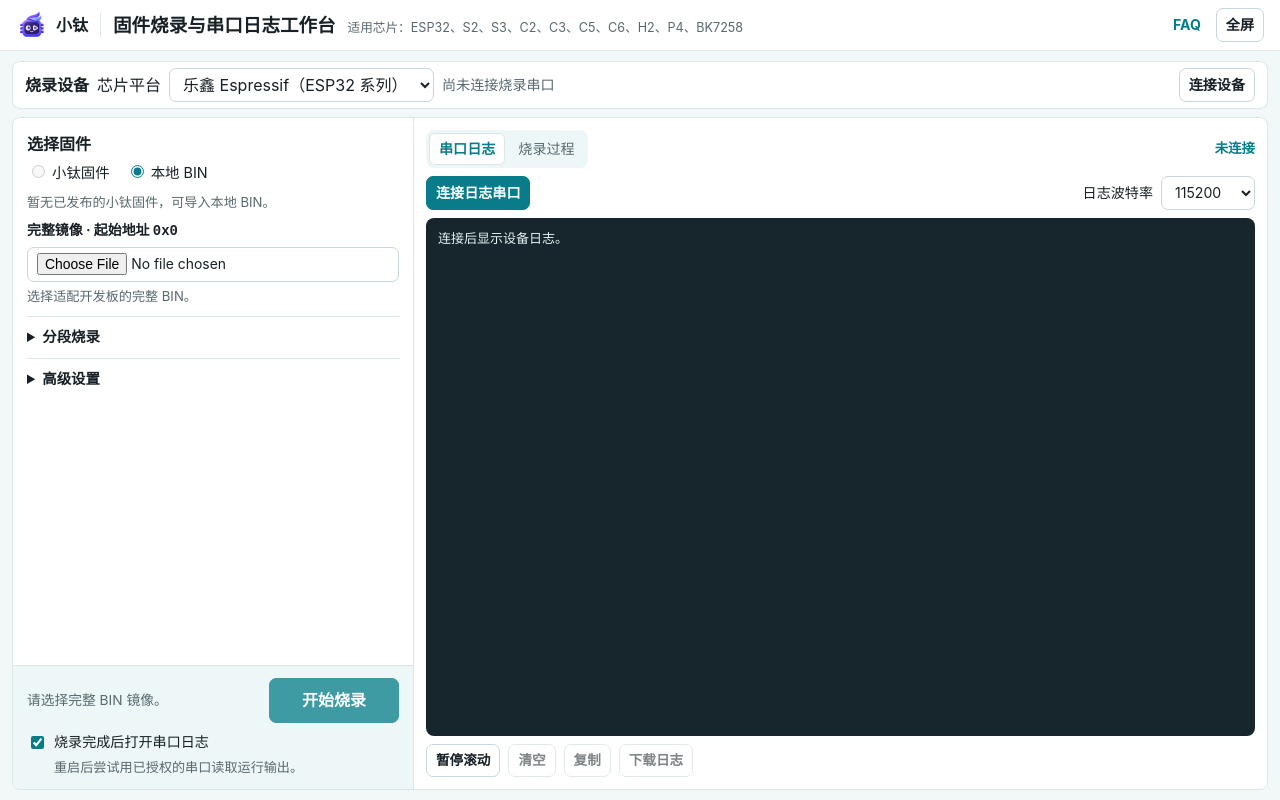
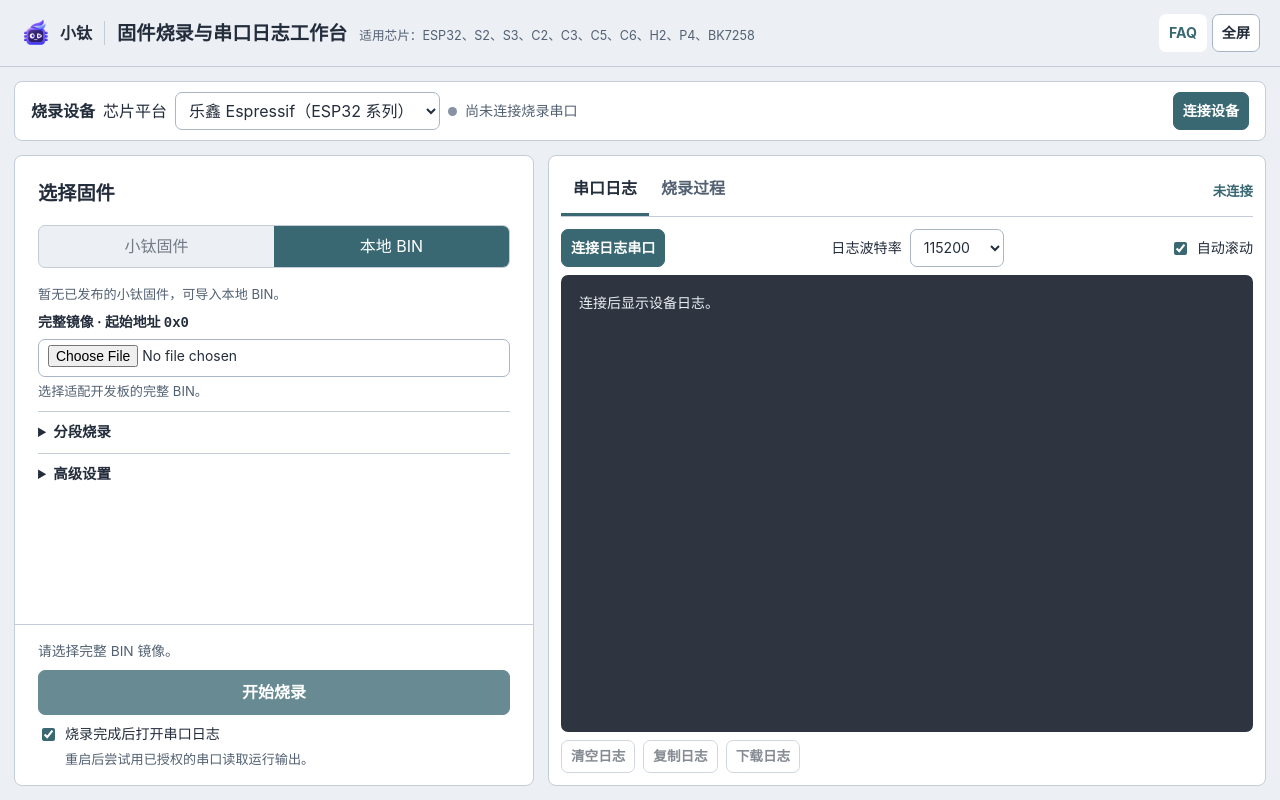
Before and after one commit to tangeai/xiaotai-flasher, a React (Vite) app: page / in a window 1280 px wide. Built offline with nearby package versions, Linux system fonts and the light colour scheme.

Commit message:
Apply Nord styling to the flashing workbench

```diff
--- a/src/App.jsx
+++ b/src/App.jsx
@@ -1,4 +1,4 @@
-import { useEffect, useLayoutEffect, useRef, useState } from 'react';
+import { memo, useEffect, useLayoutEffect, useRef, useState } from 'react';
 import brandMark from './assets/xiaotai-brand-mark.png';
 import { canonicalBoardSlug, loadBoards } from './catalog.mjs';
 import { prepareFirmware } from './firmware.mjs';
@@ -124,6 +124,7 @@ function FirmwarePicker({
         <label>
           <input
             type="radio"
+            className="sr-only"
             name="source"
             value="official"
             checked={origin === 'official'}
@@ -135,6 +136,7 @@ function FirmwarePicker({
         <label>
           <input
             type="radio"
+            className="sr-only"
             name="source"
             value="local"
             checked={origin === 'local'}
@@ -149,7 +151,7 @@ function FirmwarePicker({
       </small>
       <div id="official" className="options" hidden={origin !== 'official'}>
         <label className="field">
-          开发板
+          开发板型号
           <select
             id="board"
             value={selection.slug}
@@ -286,6 +288,26 @@ function FirmwarePicker({
   );
 }
 
+const logLevels = {
+  I: 'info', INFO: 'info', OK: 'ok', SUCCESS: 'ok',
+  W: 'warn', WARN: 'warn', WARNING: 'warn',
+  E: 'error', ERR: 'error', ERROR: 'error',
+};
+
+const SerialLog = memo(function SerialLog({ text }) {
+  // Match level prefixes after an optional timestamp, including ESP-IDF's I (123) form.
+  const prefix = /^(?:\x1b\[[0-9;]*m)*(?:\[?\d{2}:\d{2}:\d{2}(?:[.,]\d+)?\]?[ \t]+)?\[?(INFO|OK|SUCCESS|WARN(?:ING)?|ERR(?:OR)?|[IWE](?= \(\d+\)))\b/gm;
+  const parts = [];
+  let offset = 0;
+  for (const match of text.matchAll(prefix)) {
+    const end = match.index + match[0].length;
+    parts.push(text.slice(offset, end - match[1].length));
+    parts.push(<span className={`log-${logLevels[match[1]]}`} key={end}>{match[1]}</span>);
+    offset = end;
+  }
+  return <>{parts}{text.slice(offset)}</>;
+});
+
 function LogConsole({ workbench, rate, setRate, platform }) {
   const {
     tab,
@@ -388,7 +410,7 @@ function LogConsole({ workbench, rate, setRate, platform }) {
             烧录过程
           </button>
         </div>
-        <span className="console-status" role="status">
+        <span className="console-status" data-outcome={flashTab ? progress?.outcome : undefined} role="status">
           {flashTab ? taskStatus : monitoring ? (monitorReceived ? '已收到日志' : '等待输出') : '未连接'}
         </span>
       </div>
@@ -421,6 +443,9 @@ function LogConsole({ workbench, rate, setRate, platform }) {
               ))}
             </select>
           </label>
+          <Check checked={!paused} onChange={(event) => setPaused(!event.target.checked)}>
+            自动滚动
+          </Check>
           <small className="sr-only" id="log-rate-help">
             UART 读取速率需与固件控制台配置一致。原生 USB 日志请按板卡说明连接。
           </small>
@@ -431,24 +456,16 @@ function LogConsole({ workbench, rate, setRate, platform }) {
           aria-label="设备日志输出"
           tabIndex={0}
         >
-          {bootLog || (monitoring ? '等待设备日志…' : '连接后显示设备日志。')}
+          {bootLog ? <SerialLog text={bootLog} /> : (monitoring ? '等待设备日志…' : '连接后显示设备日志。')}
         </pre>
         <div className="row log-actions">
-          <button
-            className="btn"
-            type="button"
-            aria-pressed={paused}
-            onClick={() => setPaused(!paused)}
-          >
-            {paused ? '恢复滚动' : '暂停滚动'}
-          </button>
           <button
             className="btn"
             type="button"
             disabled={!bootLog}
             onClick={workbench.clearLog}
           >
-            清空
+            清空日志
           </button>
           <button
             className="btn"
@@ -456,7 +473,7 @@ function LogConsole({ workbench, rate, setRate, platform }) {
             disabled={!bootLog}
             onClick={() => copyLog(bootLog)}
           >
-            复制
+            复制日志
           </button>
           <button
             className="btn"
@@ -915,7 +932,7 @@ export function App() {
             </select>
           </label>
           <p
-            className={`device-status ${deviceError ? 'error' : 'muted'}`}
+            className={`device-status ${deviceError ? 'error' : device ? 'connected' : 'muted'}`}
             role="status"
           >
             {deviceMessage}
@@ -932,7 +949,7 @@ export function App() {
           ) : (
             <>
               <button
-                className="btn"
+                className="btn primary"
                 type="button"
                 disabled={busy || !serialAvailable}
                 onClick={() => connectDevice(canReconnect)}
@@ -1030,7 +1047,7 @@ export function App() {
               {progress && (
                 <div className="actions">
                   <div className="row spread">
-                    <strong role="status">{progress.message}</strong>
+                    <strong role="status" data-outcome={progress.outcome}>{progress.message}</strong>
                     <span>{progress.percent}%</span>
                   </div>
                   <progress
--- a/src/flasher.css
+++ b/src/flasher.css
@@ -1,11 +1,11 @@
 :root {
   color-scheme: light;
-  --ink: #172026;
-  --muted: #586970;
-  --accent: #087d89;
-  --line: #dce6e8;
-  --paper: #f2f7f7;
-  --tint: #edf7f7;
+  --ink: #242d3c;
+  --muted: #536173;
+  --accent: #396872;
+  --line: #c4ccd8;
+  --paper: #eceff4;
+  --tint: #e9eef4;
   font:
     16px Inter,
     'PingFang SC',
@@ -97,9 +97,9 @@ small:empty {
 select,
 input:not([type='checkbox'], [type='radio']) {
   min-width: 0;
-  min-height: 34px;
+  min-height: 38px;
   padding: 5px 9px;
-  border: 1px solid #c7d7db;
+  border: 1px solid #aab5c5;
   border-radius: 7px;
   background: #fff;
   color: var(--ink);
@@ -117,7 +117,7 @@ input:not([type='checkbox'], [type='radio']) {
   border-color: var(--accent);
 }
 .btn.primary:hover:enabled {
-  background: #066d77;
+  background: #2d5460;
 }
 .btn.subtle {
   border-color: transparent;
@@ -131,8 +131,8 @@ input:where([type='checkbox'], [type='radio']) {
   display: flex;
   align-items: center;
   gap: 12px;
-  padding: 8px 16px;
-  background: white;
+  padding: 14px 20px;
+  background: var(--paper);
   border-bottom: 1px solid var(--line);
 }
 .brand {
@@ -174,13 +174,13 @@ input:where([type='checkbox'], [type='radio']) {
   display: flex;
   flex-direction: column;
   min-height: 0;
-  padding: 10px 12px;
-  gap: 8px;
+  padding: 14px;
+  gap: 14px;
 }
 .device-bar {
   flex: none;
-  min-height: 48px;
-  padding: 6px 12px;
+  min-height: 60px;
+  padding: 10px 16px;
   border: 1px solid var(--line);
   border-radius: 8px;
   background: #fff;
@@ -193,11 +193,9 @@ input:where([type='checkbox'], [type='radio']) {
 .workbench {
   flex: 1;
   display: grid;
-  grid-template-columns: minmax(330px, 400px) minmax(0, 1fr);
+  grid-template-columns: minmax(320px, 42fr) minmax(0, 58fr);
+  gap: 14px;
   min-height: 0;
-  border: 1px solid var(--line);
-  border-radius: 8px;
-  background: white;
 }
 .flash-panel,
 .console {
@@ -205,17 +203,66 @@ input:where([type='checkbox'], [type='radio']) {
   flex-direction: column;
   min-height: 0;
   min-width: 0;
+  background: white;
+  border: 1px solid var(--line);
+  border-radius: 8px;
 }
 .flash-settings {
   flex: 1;
   overflow: auto;
   min-height: 0;
-  padding: 14px;
+  padding: clamp(16px, 1.8vw, 28px);
 }
 .choices {
-  margin: 5px 0 8px;
-  column-gap: 16px;
-  font-size: 0.9rem;
+  display: flex;
+  gap: 0;
+  margin: 16px 0;
+  border: 1px solid var(--line);
+  border-radius: 7px;
+  background: var(--paper);
+  overflow: hidden;
+}
+.choices label {
+  position: relative;
+  flex: 1;
+  padding: 8px;
+  text-align: center;
+  cursor: pointer;
+}
+.choices label:has(:checked) {
+  background: var(--accent);
+  color: white;
+}
+.choices label:has(:focus-visible) {
+  outline: 2px solid currentColor;
+  outline-offset: -4px;
+}
+.choices label:has(:disabled) {
+  opacity: 0.6;
+  cursor: default;
+}
+#official {
+  grid-template-columns: minmax(0, 1fr);
+  gap: 16px;
+}
+#firmware-title,
+.app-title h1 {
+  font-size: clamp(1.15rem, 1.5vw, 1.5rem);
+}
+.device-status::before {
+  content: '';
+  display: inline-block;
+  width: 9px;
+  height: 9px;
+  border-radius: 50%;
+  background: #8793a3;
+  margin-right: 8px;
+}
+.device-status.connected::before {
+  background: #54814c;
+}
+.device-status.error::before {
+  background: #bf616a;
 }
 #catalog-status {
   margin: 0 0 8px;
@@ -267,10 +314,8 @@ details[open] > summary {
   margin-bottom: 8px;
 }
 .launch {
-  padding: 12px 14px;
+  padding: 16px clamp(16px, 1.8vw, 28px);
   border-top: 1px solid var(--line);
-  border-radius: 0 0 0 8px;
-  background: var(--tint);
 }
 .launch p {
   flex: 1;
@@ -280,7 +325,7 @@ details[open] > summary {
 }
 #start {
   min-height: 45px;
-  min-width: 130px;
+  width: 100%;
   font-size: 1rem;
 }
 #start:disabled {
@@ -312,34 +357,48 @@ progress {
 
 .console {
   padding: 12px;
-  border-left: 1px solid var(--line);
-  gap: 8px;
+  gap: 12px;
+}
+.console-head {
+  border-bottom: 1px solid var(--line);
 }
 .tabs {
   display: flex;
-  gap: 3px;
-  padding: 3px;
-  border-radius: 8px;
-  background: var(--tint);
 }
 .tabs button {
+  padding: 8px 12px 12px;
   background: transparent;
   color: var(--muted);
-  border: 1px solid transparent;
-  border-radius: 6px;
-  padding: 4px 9px;
-  font-size: 0.88rem;
+  border: 0;
+  border-bottom: 3px solid transparent;
+  font-weight: 600;
 }
 .tabs button[aria-selected='true'] {
-  background: white;
-  color: var(--accent);
-  border-color: var(--line);
-  font-weight: 700;
+  color: var(--ink);
+  border-bottom-color: var(--accent);
+}
+.log-info {
+  color: #88c0d0;
+}
+.log-ok {
+  color: #a3be8c;
+}
+.log-warn {
+  color: #ebcb8b;
+}
+.log-error {
+  color: #e899a0;
 }
 .console-status {
   font-size: 0.84rem;
   color: var(--accent);
   font-weight: 650;
+}
+[data-outcome='success'] {
+  color: #38663a;
+}
+[data-outcome='failed'] {
+  color: #a42325;
 }
 .console-pane {
   display: flex;
@@ -359,15 +418,15 @@ pre {
   flex: 1;
   min-height: 0;
   margin: 0;
-  padding: 12px;
-  border-radius: 8px;
-  background: #17262c;
-  color: #e7f3f4;
+  padding: 18px;
+  border-radius: 7px;
+  background: #2e3440;
+  color: #eceff4;
   overflow: auto;
   white-space: pre-wrap;
   overflow-wrap: anywhere;
   font:
-    13px / 1.6 ui-monospace,
+    14px / 1.7 ui-monospace,
     monospace;
 }
 dialog {
@@ -380,7 +439,7 @@ dialog {
   color: var(--ink);
 }
 dialog::backdrop {
-  background: #17262c65;
+  background: #2e344065;
 }
 dialog p {
   overflow-wrap: anywhere;
@@ -467,13 +526,6 @@ dialog p {
   .flash-settings {
     overflow: visible;
   }
-  .launch {
-    border-radius: 0;
-  }
-  .console {
-    border: 0;
-    border-top: 1px solid var(--line);
-  }
   pre {
     min-height: 240px;
     max-height: 55vh;
```
